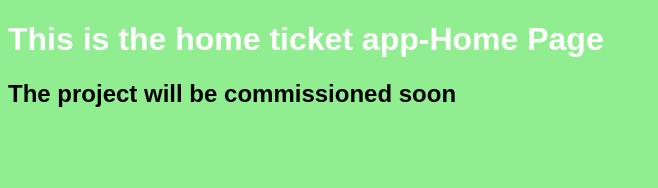
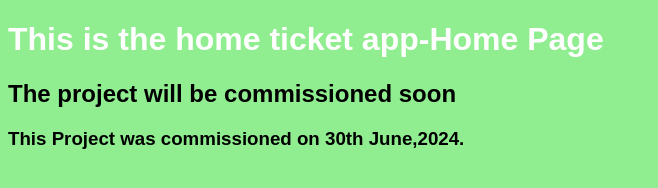
Before and after one commit to Eloks1/ticketapp, a plain HTML site: page index.html in a window 1280 px wide. Shown: the whole page, without its empty margins (0-658 px from the left). Drawn offline with Linux system fonts and the light colour scheme.

Commit message:
Commission date added

```diff
--- a/index.html
+++ b/index.html
@@ -16,6 +16,7 @@
 		<body>
 			<h1>This is the home ticket app-Home Page</h1>
 			<h2>The project will be commissioned soon</h2>
+			<h3>This Project was commissioned on 30th June,2024.<h3>
 		</body>
 
 </html>
```
